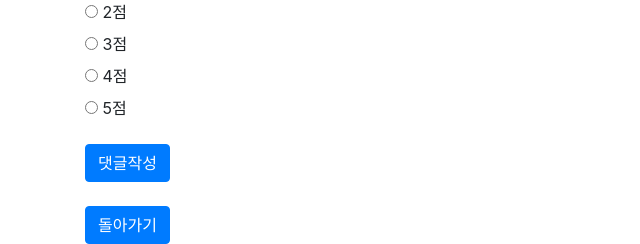
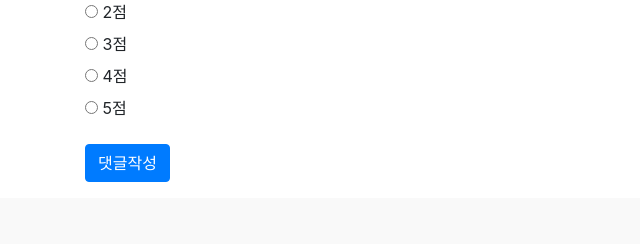
Before and after one commit to Glory7777/The_Glory, a Django app: page /detail/0/ in a window 1280 px wide. Shown: the part 2764-3008 px from the top of the page, without its empty margins (0-640 px from the left). After the commit the page ends 2946 px from the top, so only its background shows below. Run offline with Django 4.2, Linux system fonts and the light colour scheme; data comes from the database, SQL or seed files in the repository; some libraries are stand-ins or nearby versions.

Commit message:
230810_불필요 요소 삭제
불필요 요소 삭제

```diff
--- a/soolpan/DataBase/templates/tal_detail.html
+++ b/soolpan/DataBase/templates/tal_detail.html
@@ -49,9 +49,11 @@
             <p class="comment-score-group">탄산감 : {{comment.carbon}} </p>
             <p class="comment-score-group">종합평가 : {{comment.total}} </p>
             <button type="button" class="btn btn-danger" onclick="location.href='/comment/delete/{{comment.id}}/'">삭제하기</button>
+
         {% empty %}
             <p>아직 등록된 댓글이 없습니다.</p>
         {% endfor %}
+
         </div>
     </div>
 </div>
@@ -66,8 +68,5 @@
             <button type="submit" class="btn btn-primary">댓글작성</button>
         </form>
     </div>
-    <div class="col-12 mt-2">
-        <button type="submit" class="btn btn-primary" onclick="location.href='/'">돌아가기</button>
-    </div>
 </div>
 {% endblock %}
--- a/soolpan/DataBase/views.py
+++ b/soolpan/DataBase/views.py
@@ -71,12 +71,12 @@ class TalDetailView(DetailView):
         tal_result = self.object
         comments = tal_result.comments.all()
         comment_form = CommentForm()
-
         context['comments'] = comments
         context['comment_form'] = comment_form
 
         favorite_form = FavoriteForm(request=self.request)
         context['form'] = favorite_form
+
         return context
 
     def post(self, request, *args, **kwargs):
@@ -101,6 +101,7 @@ class TalDetailView(DetailView):
         context = self.get_context_data()
         context['comment_form'] = comment_form
         return self.render_to_response(context)
+
 
 # def tal_detail(request, pk):
 #     tal_result = get_object_or_404(Tal, pk=pk)
```
